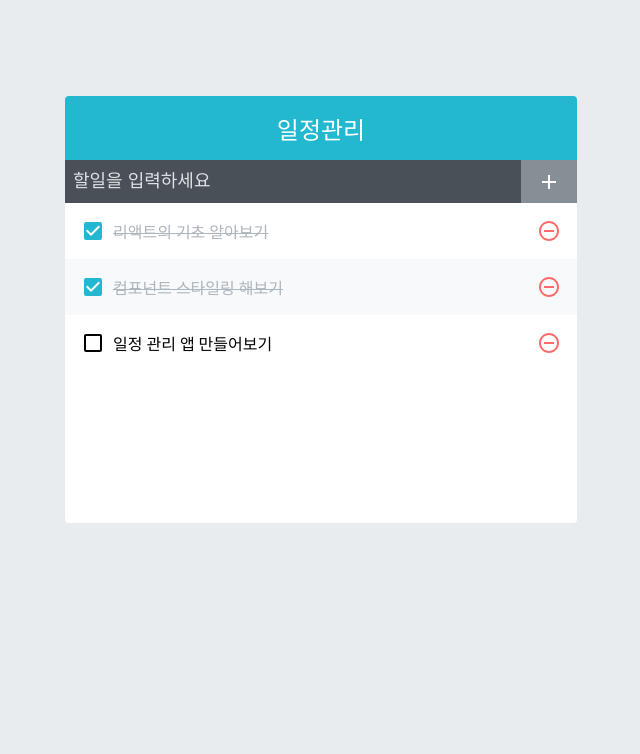
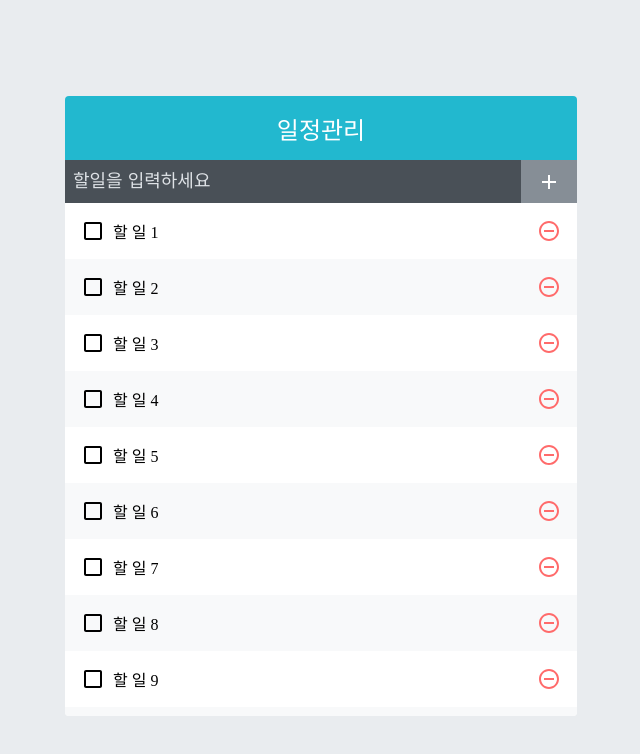
Before and after one commit to dunamisyoung/Todo-app-withVelopert, a React (Create React App) app: page / in a window 1280 px wide. Shown: the top 754 px of the page, without its empty margins (319-959 px from the left). Built offline with nearby package versions, Linux system fonts and the light colour scheme.

Commit message:
Feat : 많은 양의 데이터가 들어올때 useState 함수형 업데이트 사용

```diff
--- a/src/App.js
+++ b/src/App.js
@@ -3,57 +3,62 @@
 import TodoInsert from './components/TodoInsert';
 import TodoList from './components/TodoList';
 
+function createBulkTodos() {
+  const array = [];
+  for (let i = 1; i <= 2500; i++) {
+    array.push({
+      id: i,
+      text: `할 일 ${i}`,
+      checked: false,
+    });
+  }
+  return array;
+}
+
 const App = () => {
-  const [todos, setTodos] = useState([
-    {
-      id: 1,
-      text: '리액트의 기초 알아보기',
-      checked: true,
-    },
-    {
-      id: 2,
-      text: '컴포넌트 스타일링 해보기',
-      checked: true,
-    },
-    {
-      id: 3,
-      text: '일정 관리 앱 만들어보기',
-      checked: false,
-    },
-  ]);
+  const [todos, setTodos] = useState(createBulkTodos);
+  // const [todos, setTodos] = useState([
+  //   {
+  //     id: 1,
+  //     text: '리액트의 기초 알아보기',
+  //     checked: true,
+  //   },
+  //   {
+  //     id: 2,
+  //     text: '컴포넌트 스타일링 해보기',
+  //     checked: true,
+  //   },
+  //   {
+  //     id: 3,
+  //     text: '일정 관리 앱 만들어보기',
+  //     checked: false,
+  //   },
+  // ]);
 
-  const onRemove = useCallback(
-    (id) => {
-      setTodos(todos.filter((todo) => todo.id !== id));
-    },
-    [todos],
-  );
-
+  // const nextId = useRef(2501);
   const nextId = useRef(4);
 
-  const onInsert = useCallback(
-    (text) => {
+  const onInsert = useCallback((text) => {
     const todo = {
       id: nextId.current,
       text,
       checked: false,
     };
-      setTodos(todos.concat(todo));
+    setTodos((todos) => todos.concat(todo));
     nextId.current += 1;
-    },
-    [todos],
-  );
+  }, []);
 
-  const onToggle = useCallback(
-    (id) => {
-      setTodos(
+  const onRemove = useCallback((id) => {
+    setTodos((todos) => todos.filter((todo) => todo.id !== id));
+  }, []);
+
+  const onToggle = useCallback((id) => {
+    setTodos((todos) =>
       todos.map((todo) =>
         todo.id === id ? { ...todo, checked: !todo.checked } : todo,
       ),
     );
-    },
-    [todos],
-  );
+  }, []);
 
   return (
     <TodoTemplate>
--- a/src/components/TodoListItem.js
+++ b/src/components/TodoListItem.js
@@ -24,4 +24,4 @@
   );
 };
 
-export default TodoListItem;
+export default React.memo(TodoListItem);
```
Also changed, not shown: 1 other file (tests, documents, lock files or other folders). Lines whose indentation alone changed are shown as unchanged.
